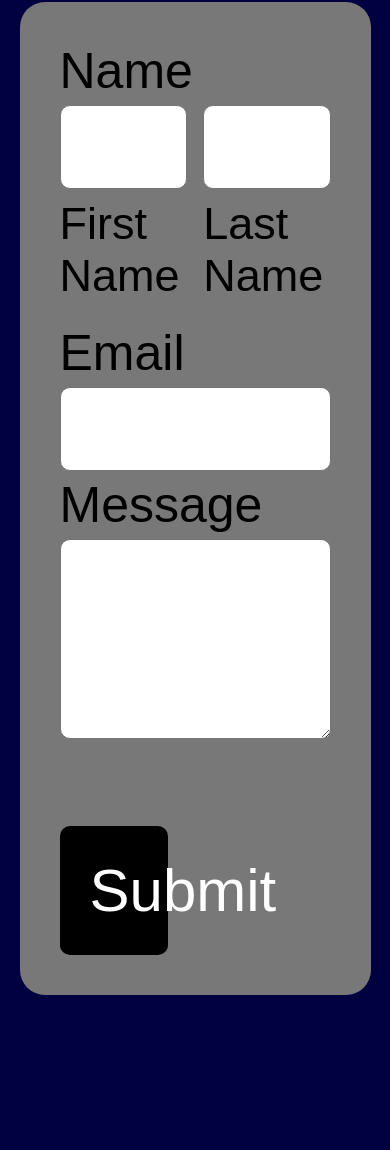
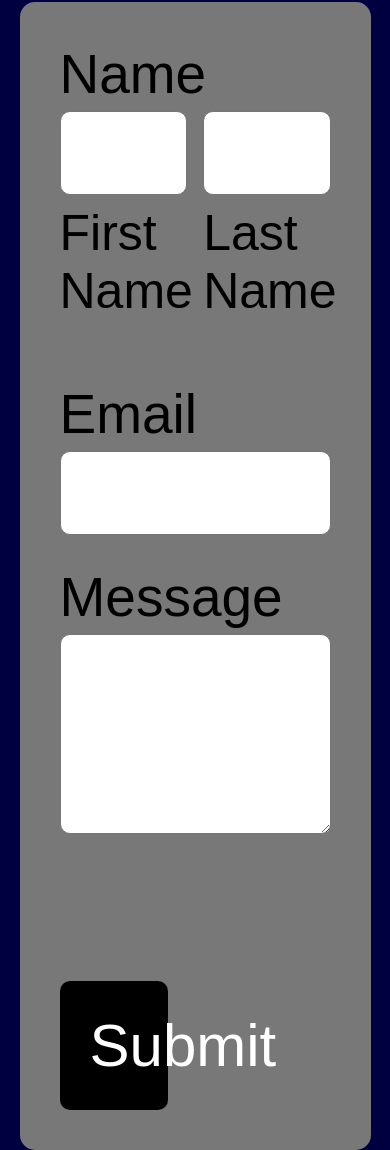
Before and after one commit to testing-da-code/testing-da-code.github.io, a plain HTML site: page contactUs.html in a window 390 px wide. Shown: the part 1592-2742 px from the top of the page. Drawn offline with Linux system fonts and the light colour scheme.

Commit message:
Contact page fixes
fixed form style
also form had double id , possible bug in javascript when gets value

added error padding and under name label added space

```diff
--- a/CSS-Style/contactUsStyle.css
+++ b/CSS-Style/contactUsStyle.css
@@ -322,10 +322,7 @@ header
 }
 #email
 {
-    float:right;
-    width:48%;
-    text-align: center;
-    background-color: white;
+
 
 }
 .contact_logo
@@ -470,7 +467,7 @@ header
 {
     width : 100%;
     background-color: rgb(120,120,120);
-    border-radius: 25px;
+    border-radius: 15px;
     box-sizing: border-box;
     padding: 40px;
     margin-left: auto;
@@ -486,7 +483,14 @@ header
     display: inline-block;
 
 }
+#label_name_container
+{
+    margin-left: auto;
+    margin-right: auto;
+    width:100%;
+    display: inline-block;
 
+}
 #email_first_name
 {
     width : 47%;
@@ -500,6 +504,23 @@ header
     float:right;
     box-sizing: border-box;
 }
+#email_first_name_label
+{
+    width : 47%;
+    float:left;
+    box-sizing: border-box;
+
+}
+#email_last_name_label
+{
+    width : 47%;
+    float:right;
+    box-sizing: border-box;
+}
+.name_label
+{
+   font-size: 20px;
+}
 .form_input
 {
     padding:12px;
@@ -512,17 +533,21 @@ header
     border-width: 1px;
 
 }
+
 .email_label
 {
    font-size:25px;
 
 }
+
 #email
 {
     width:100%;
     text-align: left;
     border-style: solid;
     border-width: 1px;
+    float:right;
+    background-color: white;
 
 }
 #email_message
@@ -670,15 +695,35 @@ header
         padding: 0px;
 
     }
-
+    #email
+    {
+        margin-bottom: 30px;
+    }
     .email_label
     {
-        font-size:50px;
+        font-size:55px;
 
+    }
+    #message_label
+    {
+        padding-top: 20px;
+    }
+    #name_container
+    {
+
+    }
+    #label_name_container
+    {
+        margin-bottom: 40px;
+
+    }
+    #label_only_email
+    {
+        padding-top: 80px;
     }
     .name_label
     {
-        font-size:45px;
+        font-size:50px;
     }
     .form_input
     {
@@ -690,6 +735,8 @@ header
     #error
     {
         font-size:50px;
+        padding-top: 40px;
+        padding-bottom: 40px;
     }
     #submit_button
     {
--- a/JS-Script/contactUsScript.js
+++ b/JS-Script/contactUsScript.js
@@ -178,7 +178,7 @@ function checkScreen()
 
                             //Ajusting left side of container
                             document.getElementById("left_side_container").style.width = "100%";
-        ;
+
                             //Ajusting right side of container
                             document.getElementById("right_side_container").style.width = "90%";
                             document.getElementById("right_side_container").style.padding = "0px";
--- a/contactUs.html
+++ b/contactUs.html
@@ -49,15 +49,15 @@
                 <input type = "text" id = "email_first_name" class = "form_input">
                 <input type = "text" id = "email_last_name" class = "form_input">
         </div>
-        <div id = "name_container">
-            <label  id = "email_first_name" class = "name_label" > First Name</label>
-            <label  id = "email_last_name" class = "name_label">Last Name</label>
+        <div id = "label_name_container">
+            <label  id = "email_first_name_label" class = "name_label" > First Name</label>
+            <label  id = "email_last_name_label" class = "name_label">Last Name</label>
         </div>
         <br><br>
-        <label class = "email_label">Email</label><br>
+        <label class = "email_label" id = "label_only_email">Email</label><br>
         <input type = "text" id = "email" class = "form_input">
         <br><br>
-        <label class = "email_label">Message</label><br>
+        <label class = "email_label" >Message</label><br>
         <textarea type = "text" id = "email_message" class = "form_input"  rows="3"></textarea>
         <br>
         <input type = "text" id = "error" readonly>
```
